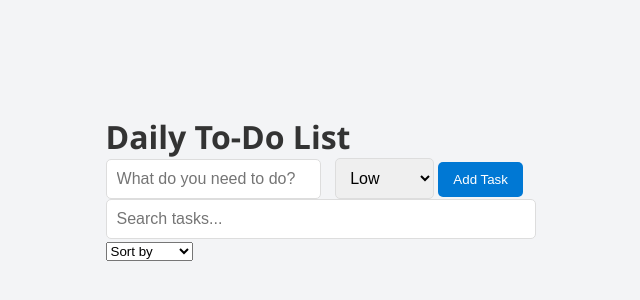
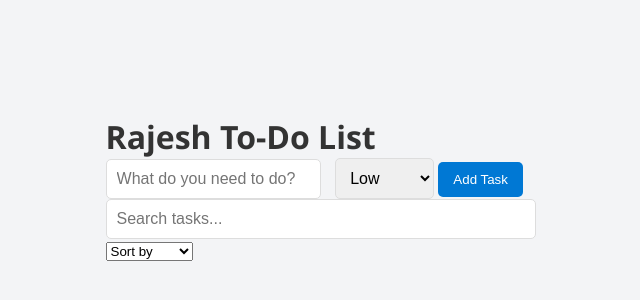
Before and after one commit to Rajesh-E27/AWS-S3-Bucket, a plain HTML site: page index.html in a window 1280 px wide. Shown: the part 212-512 px from the top of the page, without its empty margins (319-959 px from the left). Drawn offline with Linux system fonts and the light colour scheme.

Commit message:
heading modify

```diff
--- a/index.html
+++ b/index.html
@@ -10,7 +10,7 @@
   <div class="container">
     <!-- Taskbar -->
     <div class="taskbar">
-      <h1>Daily To-Do List</h1>
+      <h1>Rajesh To-Do List</h1>
       <div class="taskbar-actions">
         <input type="text" id="task-input" placeholder="What do you need to do?" />
         <select id="priority-select">
```
